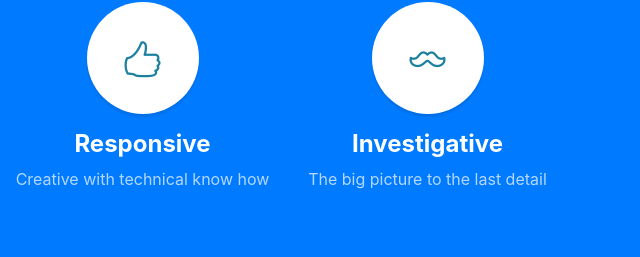
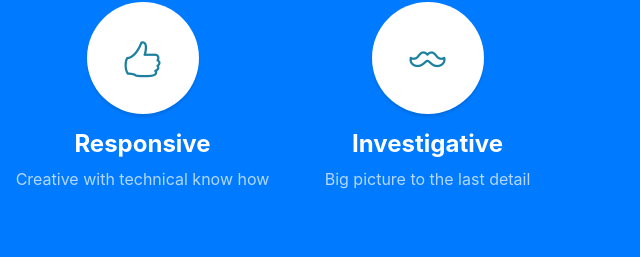
Before and after one commit to aspenoeld/aspenoeld.github.io, a website with bundled scripts: page index.html in a window 1280 px wide. Shown: the part 1051-1308 px from the top of the page, 640-1280 px from the left. Built offline with nearby package versions, Linux system fonts and the light colour scheme.

Commit message:
Update index.html

```diff
--- a/index.html
+++ b/index.html
@@ -131,7 +131,7 @@
             <h4>
               <strong>Investigative</strong>
             </h4>
-            <p class="text-faded mb-0">The big picture to the last detail</p>
+            <p class="text-faded mb-0">Big picture to the last detail</p>
           </div>
         </div>
       </div>
```
